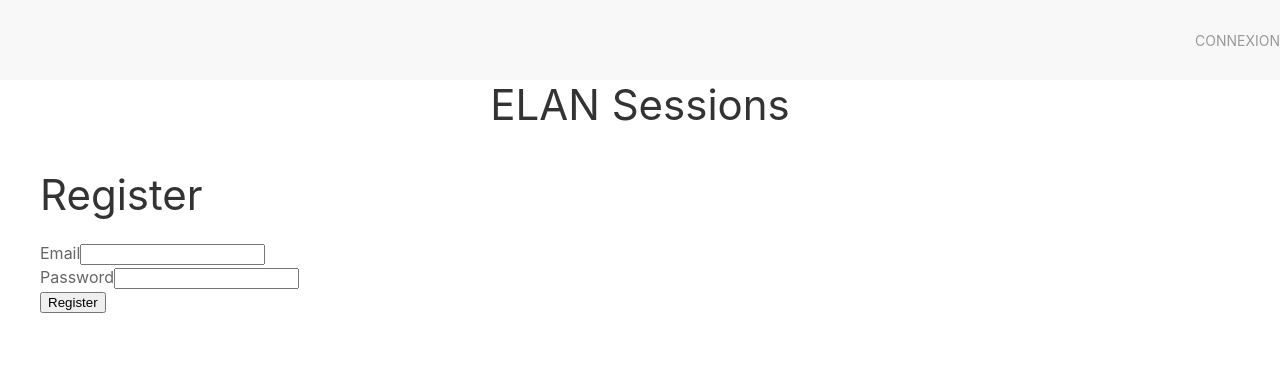
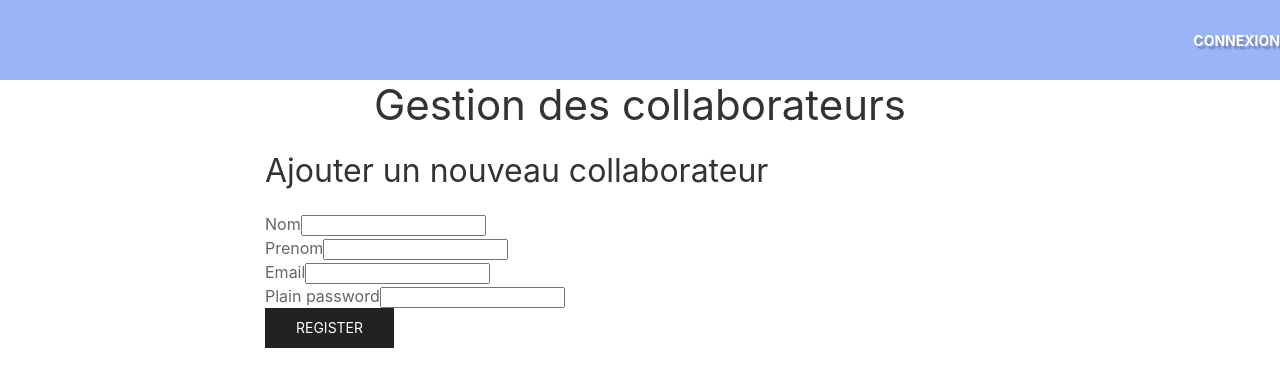
Before and after one commit to Nezertiam/elan-sessions, a Symfony app: template templates/registration/register.html.twig in a window 1280 px wide. Shown: the top 387 px of the page. Run offline with Twig, Linux system fonts and the light colour scheme; the template is opened without the code that fills it, so the values that code supplies are empty; form fields are guessed from the names that the template uses; some libraries are stand-ins or nearby versions.

Commit message:
faire choli

```diff
--- a/public/style.css
+++ b/public/style.css
@@ -6,21 +6,33 @@ nav > input,
   display: none; /* hidden on large screens */
 }
 
+.uk-navbar-container:not(.uk-navbar-transparent){
+  background-color: rgb(155, 180, 248);
+}
+.uk-navbar-nav>li>a{
+  color: white;
+  font-weight: bolder;
+  text-shadow: 3px 3px 2px rgba(0, 0, 2, 0.3);
+}
 
 @media (max-width: 767px) {
     .uk-navbar-right{
-        position: absolute;
-        width: 70vw;
-        transform: translateX(-100%) translateZ(0);
+        transform: translateX(100%) translateZ(0);
         transition: transform .2s;
         will-change: transform;
+        position: fixed;
+        right: 0;
+        z-index: 2;
     }
     .uk-navbar-nav{
         background-color: rgb(155, 180, 248);
         display:block;
         border-width:2px;
-
-
+    }
+    .uk-navbar-nav>li>a{
+      color: white;
+      font-weight: bolder;
+      text-shadow: 3px 3px 2px rgba(0, 0, 2, 0.3);
     }
 
     input:checked ~ .uk-navbar-right {
@@ -28,14 +40,14 @@ nav > input,
       }
       .nav-button {
         display: block;
-        position: absolute;
+        position: fixed;
         top: 1rem; right: 1rem;
-        z-index: 1;
+        z-index: 3;
         height: 3.5rem; width: 3.5rem;
         background-color: transparent;
-        background-image: linear-gradient(to right, #333, #333),
-          linear-gradient(to right, #333, #333),
-          linear-gradient(to right, #333, #333);
+        background-image: linear-gradient(to right, rgba(51, 51, 51, 0.281), rgba(51, 51, 51, 0.233)),
+        linear-gradient(to right, rgba(51, 51, 51, 0.281), rgba(51, 51, 51, 0.233)),
+        linear-gradient(to right, rgba(51, 51, 51, 0.281), rgba(51, 51, 51, 0.233));
         background-position: center top, center, center bottom;
         background-repeat: no-repeat;
         background-size: 3.5rem .9rem;
--- a/templates/base.html.twig
+++ b/templates/base.html.twig
@@ -8,7 +8,7 @@
 			{% block title %}{% endblock %}
 		</title>
 		{# Run `composer require symfony/webpack-encore-bundle`
-																																																																																																																																																																																																						           and uncomment the following Encore helpers to start using Symfony UX #}
+																																																																																																																																																																																																																																																           and uncomment the following Encore helpers to start using Symfony UX #}
 		{% block stylesheets %}
 			<link rel="stylesheet" href="https://cdn.jsdelivr.net/npm/uikit@3.6.21/dist/css/uikit.min.css"/>
 			<link rel="stylesheet" href="{{asset('style.css')}}">
@@ -29,17 +29,20 @@
 
 				{% if app.user %}
 					<ul class="uk-navbar-nav">
-						<li>
-							<a href="{{ path("home") }}">home</a>
-						</li>
 
 						<li>
+
 							<a class="uk-text-lowercase" href="{{ path("home") }}">
-								<i class="uk-text-capitalize">Bonjour,&nbsp;</i>
+								<i class="uk-text-capitalize">
+									<i uk-icon="icon: user"></i>&nbsp;Bonjour,&nbsp;</i>
 								<i>{{ app.user.email }}</i>
 							</a>
 						</li>
-
+						<hr>
+						<li>
+							<a href="{{ path("home") }}">
+								<i uk-icon="icon: home"></i>&nbsp;home</a>
+						</li>
 
 						<li>
 							<a href="#">Formations</a>
@@ -117,7 +120,8 @@
 							</div>
 						</li>
 						<li>
-							<a href="{{ path("app_logout") }}">Déconnexion</a>
+							<a uk-icon="icon: sign-out" href="{{ path("app_logout") }}">Déconnexion
+							</a>
 						</li>
 
 					</ul>
--- a/templates/formation/add_edit.html.twig
+++ b/templates/formation/add_edit.html.twig
@@ -8,5 +8,11 @@
 	{% endif %}
 {% endblock %}
 
+
+{% block titre %}
+	Gestion des formations
+{% endblock %}
+
+
 {% block body %}
 	{{ form(form) }}{% endblock %}
--- a/templates/registration/register.html.twig
+++ b/templates/registration/register.html.twig
@@ -1,6 +1,10 @@
 {% extends 'base.html.twig' %}
 
-{% block title %}Register
+{% block title %}- Nouveau collaborateur
+{% endblock %}
+
+{% block titre %}
+	Gestion des collaborateurs
 {% endblock %}
 
 {% block body %}
@@ -8,13 +12,20 @@
 		<div class="alert alert-danger" role="alert">{{ flashError }}</div>
 	{% endfor %}
 
-	<h1>Register</h1>
 
-	{{ form_start(registrationForm) }}
-	{{ form_row(registrationForm.email) }}
-	{{ form_row(registrationForm.plainPassword, {
-            label: 'Password'
-    }) }}
-	<button type="submit" class="btn">Register</button>
-	{{ form_end(registrationForm) }}
+	<div class="uk-container uk-container-xsmall">
+		<h2>Ajouter un nouveau collaborateur</h2>
+		{{ form_start(registrationForm) }}
+
+		{{ form_row(registrationForm.nom) }}
+
+		{{ form_row(registrationForm.prenom) }}
+
+		{{ form_row(registrationForm.email) }}
+
+		{{ form_row(registrationForm.plainPassword) }}
+
+		<button type="submit" class="btn uk-button uk-button-secondary">Register</button>
+		{{ form_end(registrationForm) }}
+	</div>
 {% endblock %}
--- a/templates/session/manage.html.twig
+++ b/templates/session/manage.html.twig
@@ -3,6 +3,10 @@
 {% block title %}
 	- Ajouter à
 	{{ session }}
+{% endblock %}
+
+{% block titre %}
+	Gestions des sessions de formation
 {% endblock %}
 
 {% block body %}
--- a/templates/session/show.html.twig
+++ b/templates/session/show.html.twig
@@ -2,6 +2,10 @@
 
 {% block title %}
 	{{ session }}
+{% endblock %}
+
+{% block titre %}
+	Gestions des sessions de formation
 {% endblock %}
 
 {% block body %}
```
Also changed, not shown: templates/formation/index.html.twig (+7 -1 lines), templates/formation/show.html.twig (+8 -1 lines), templates/module/createmodule.html.twig (+6 -4 lines), templates/security/login.html.twig (+15 -11 lines), templates/session/index.html.twig (+18 -4 lines).
